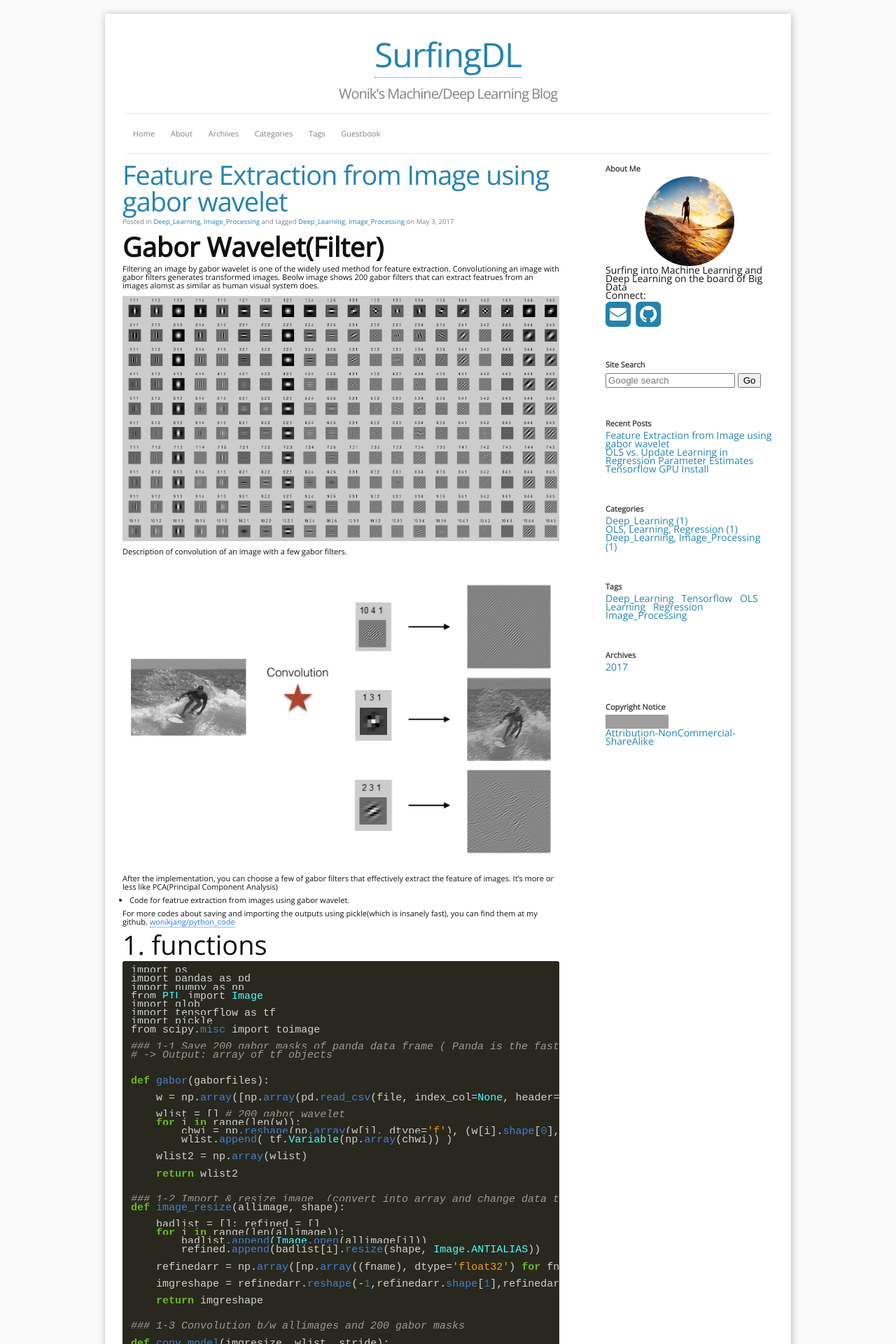
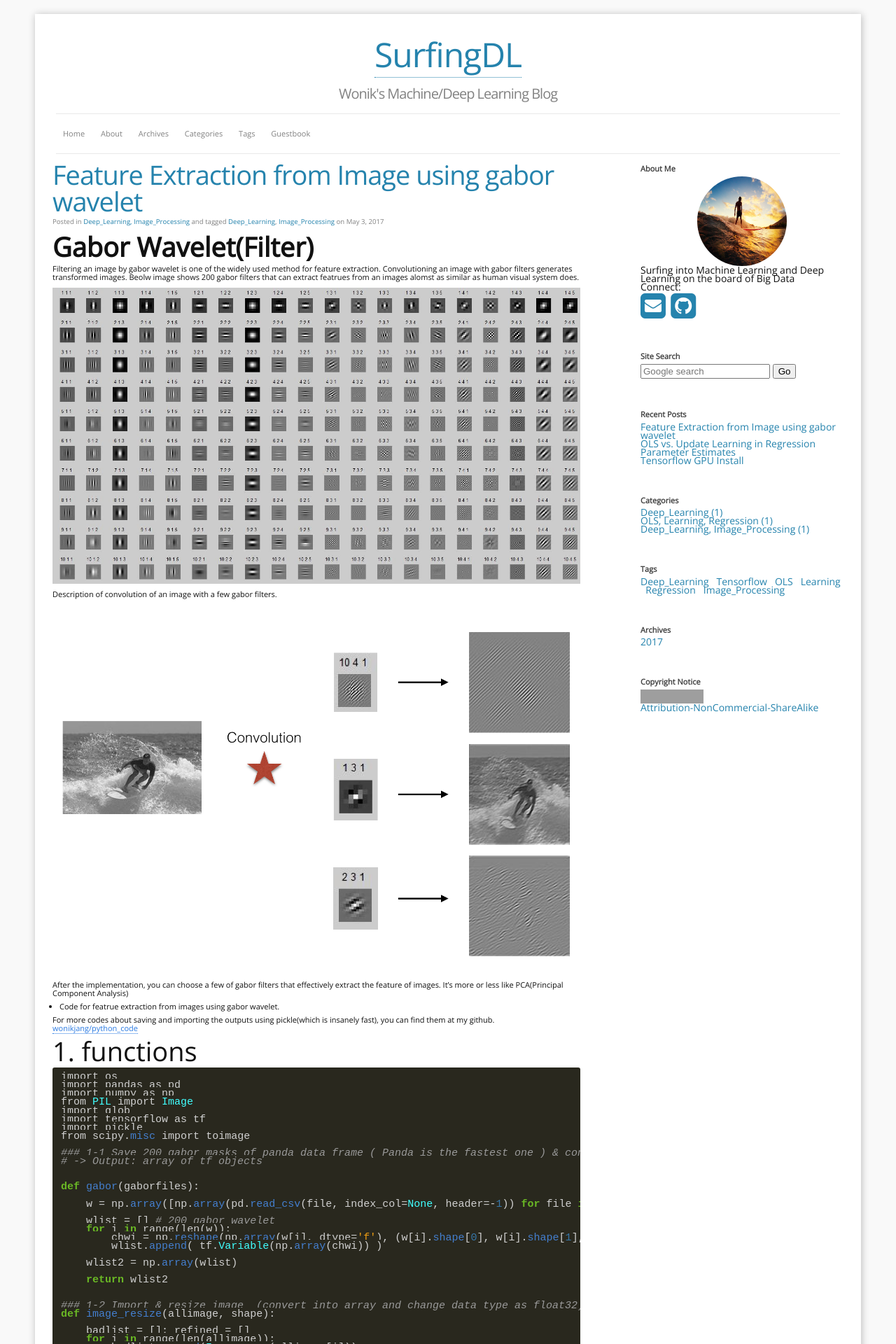
Before and after one commit to wonik/wonikjang.github.io, a Jekyll site: the page built from index.html, in a window 1280 px wide. Shown: the top 1920 px of the page at 70% size. Built offline with Jekyll 4.4.1, drawn with Linux system fonts in a browser that asks for light colours; nearby versions of some CDN libraries; the list of posts is cut into pages by our own code; some of the changed text lies outside the part shown; grey boxes are pictures that could not be loaded.

Commit message:
Update main.scss

```diff
--- a/css/main.scss
+++ b/css/main.scss
@@ -26,8 +26,8 @@ $code-font-color:  #eee;
 
 
 // Width of the content area
-$content-width:    960px;
-$page-width:       1000px;
+$content-width:    1160px;
+$page-width:       1200px;
 
 $on-palm:          600px;
 $on-laptop:        800px;
```
